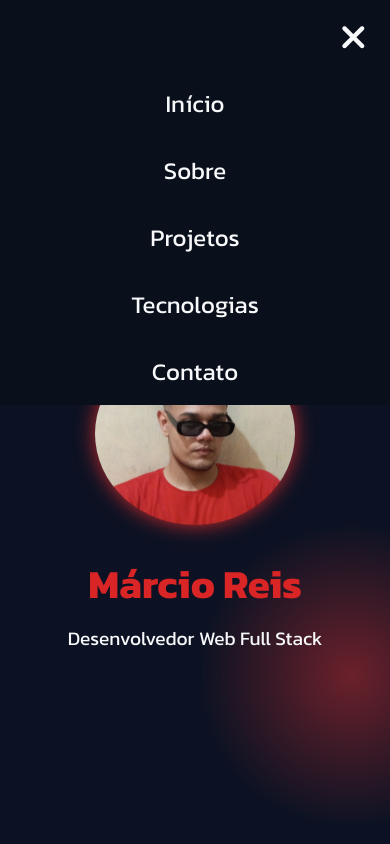
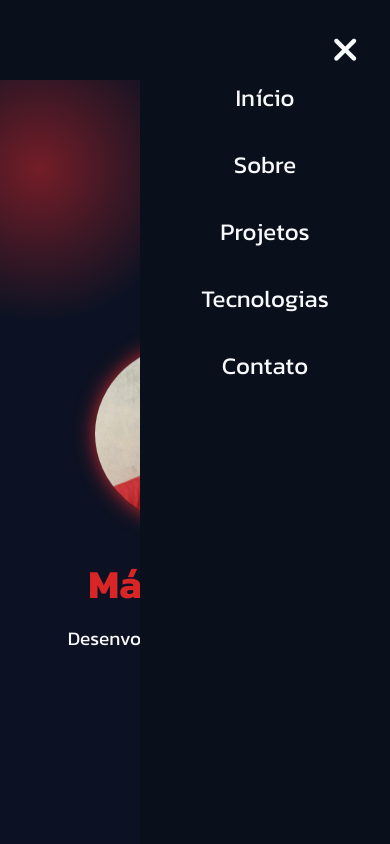
Before and after one commit to kamikazedojapan/Portifolio, a plain HTML site: page index.html in a window 390 px wide. Both pictures are taken after a click on the button "Abrir menu". Shown: the top 844 px of the page. Drawn offline with Linux system fonts and the light colour scheme.

Commit message:
refact: barra lateral

```diff
--- a/index.html
+++ b/index.html
@@ -196,12 +196,11 @@
 
     toggleBtn.addEventListener("click", () => {
     menu.classList.toggle("show");
+    document.body.classList.toggle("menu-aberto");
 
     const icon = toggleBtn.querySelector("i");
     icon.classList.toggle("fa-bars");
     icon.classList.toggle("fa-times");
-
-    // Animação do ícone
     icon.classList.toggle("rotated");
 });
 
--- a/styles.css
+++ b/styles.css
@@ -410,36 +410,64 @@ textarea.campo-form {
   }
 
   .menu {
-    overflow: hidden;
-    max-height: 0;
-    transition: max-height 0.01s ease-in-out;
+    position: fixed;
+    top: 0;
+    right: 0;
+    height: 100vh;
+    width: 250px;
+    background-color: var(--maisEscuro);
+    display: flex;
     flex-direction: column;
-    background-color: var(--maisEscuro);
-    position: absolute;
-    top: 70px;
-    right: 0;
-    width: 100%;
-    text-align: center;
+    align-items: center;
+    justify-content: start;
+    padding-top: 5rem;
     gap: 2rem;
-    padding: 0;
+    transform: translateX(100%);
+    opacity: 0;
+    pointer-events: none;
+    transition: transform 0.3s ease-in-out, opacity 0.3s ease-in-out;
+    z-index: 999;
 }
 
   .menu.show {
-    max-height: 500px; /* o suficiente para exibir todos os links */
-    padding: 1rem 0;
+    transform: translateX(0);
+    opacity: 1;
+    pointer-events: auto;
   }
 
   .menu-toggle {
-    display: block;
-    position: absolute;
-    right: 1.5rem;
-    top: 1rem;
+    position: fixed;
+    top: 2rem;
+    right: 2rem;
+    z-index: 1000;
+    display: flex;
+    background: none;
+    border: none;
     font-size: 2rem;
+    color: var(--claro);
+    cursor: pointer;
+    transition: transform 0.3s ease;
+  }
+
+  .menu-toggle:hover {
+    transform: scale(1.1);
+  }
+
+  .menu-toggle i {
+    transition: transform 0.3s ease-in-out;
+  }
+
+.menu-toggle .rotated {
+    transform: rotate(90deg);
+  }
+
+  body.menu-aberto {
+    overflow: hidden;
   }
 
   .menu-toggle i {
     font-size: 2.2rem;
-    transition: transform 0.3s ease, color 0.3s ease;
+    transition: transform 0.05s ease-in-out, color 0.05s ease-in-out;
   }
 
   .rotated {
```
